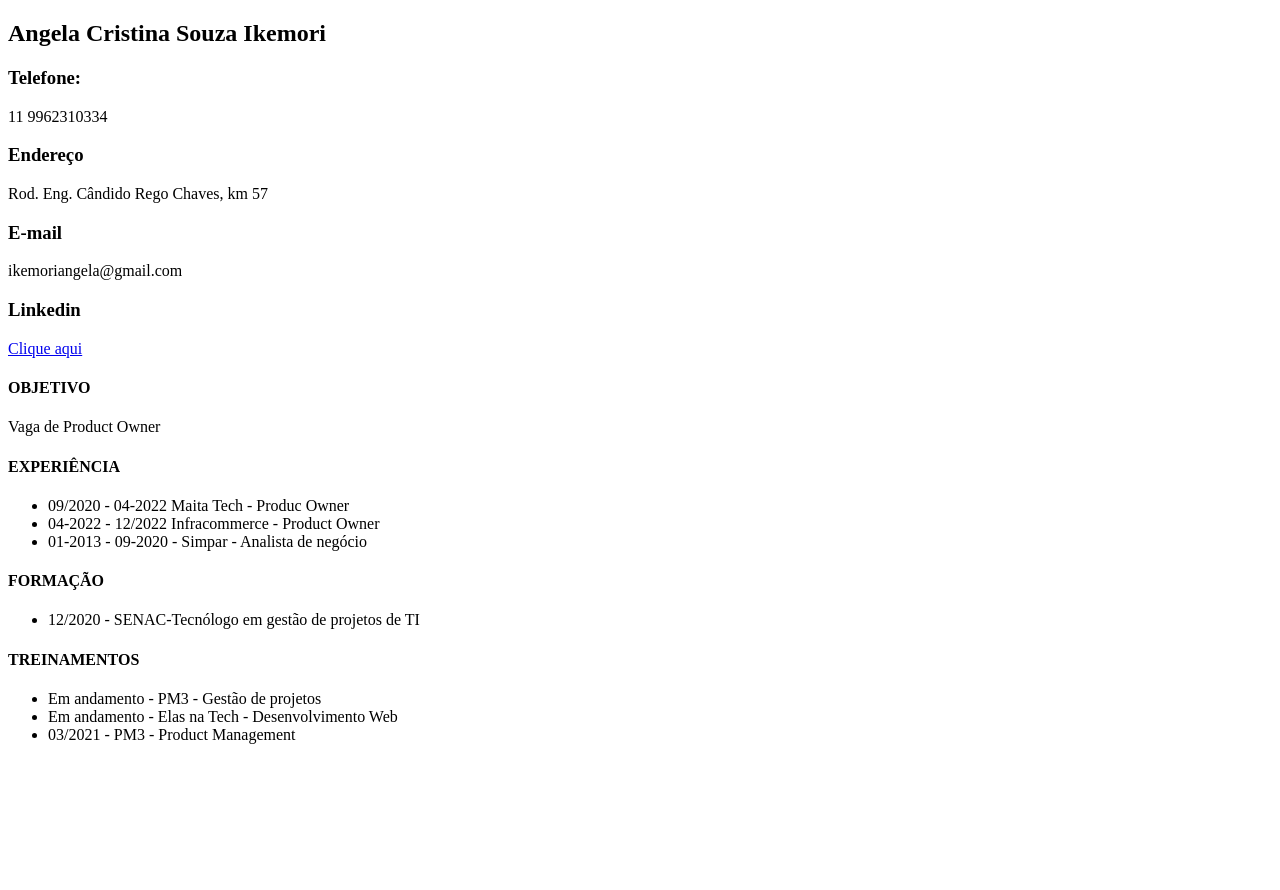
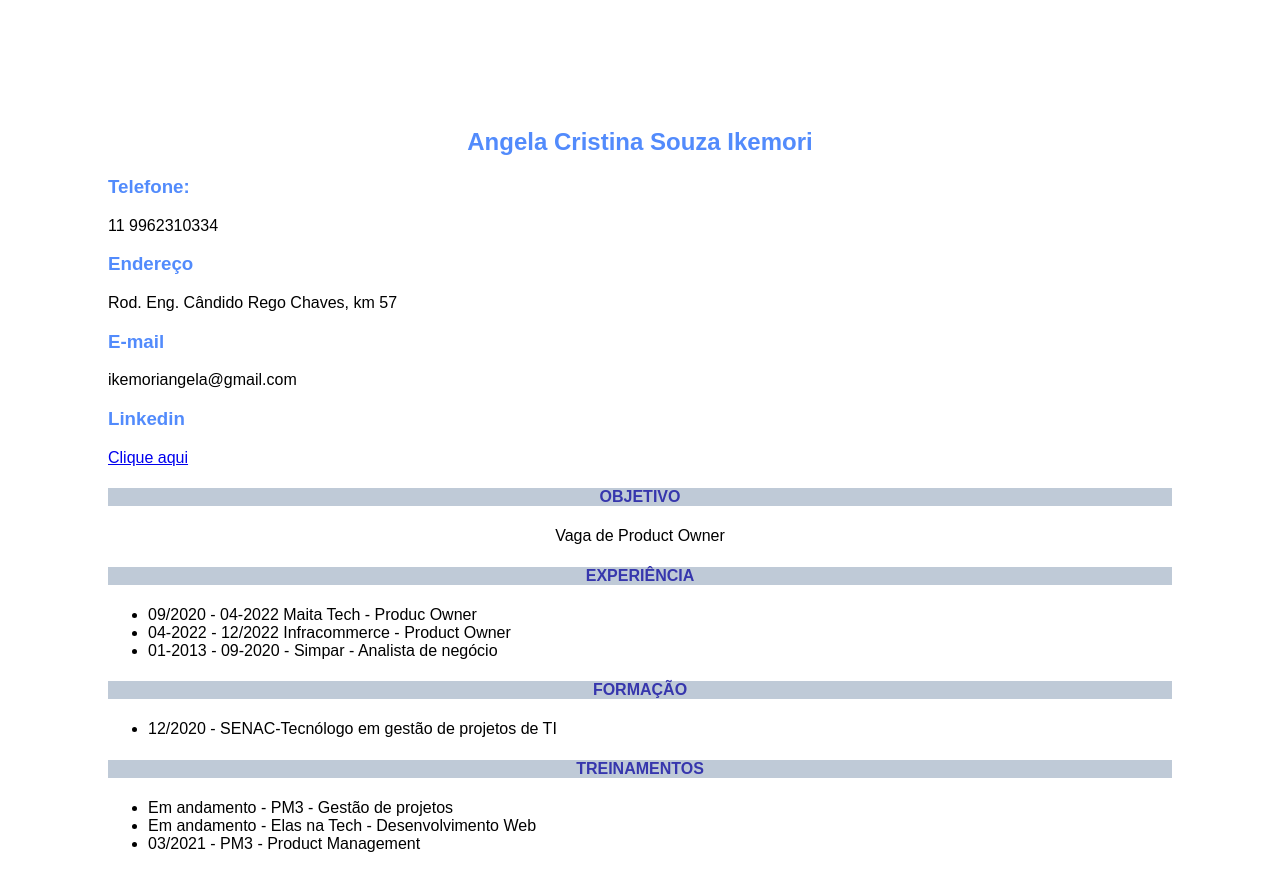
Before and after one commit to Angela-Ikemori/Curriculo, a plain HTML site: page index.html in a window 1280 px wide. Before the commit the page ends 800 px from the top, so only its background shows below. Drawn offline with Linux system fonts and the light colour scheme; files that its build step writes are made by us from their sources.

Commit message:
primeirocommit

```diff
--- a/index.html
+++ b/index.html
@@ -1,7 +1,7 @@
 <!DOCTYPE html>
 <html lang="pt-br">
 <head>
-    <link rel="stylesheet" href="/Html/Curriculum/Css/style.css" type="cssgit">
+    <link rel="stylesheet" href="style.css">
     <meta charset="UTF-8">
     <meta name="viewport" content="width=device-width, initial-scale=1.0">
     <title>Currículo</title>
```
